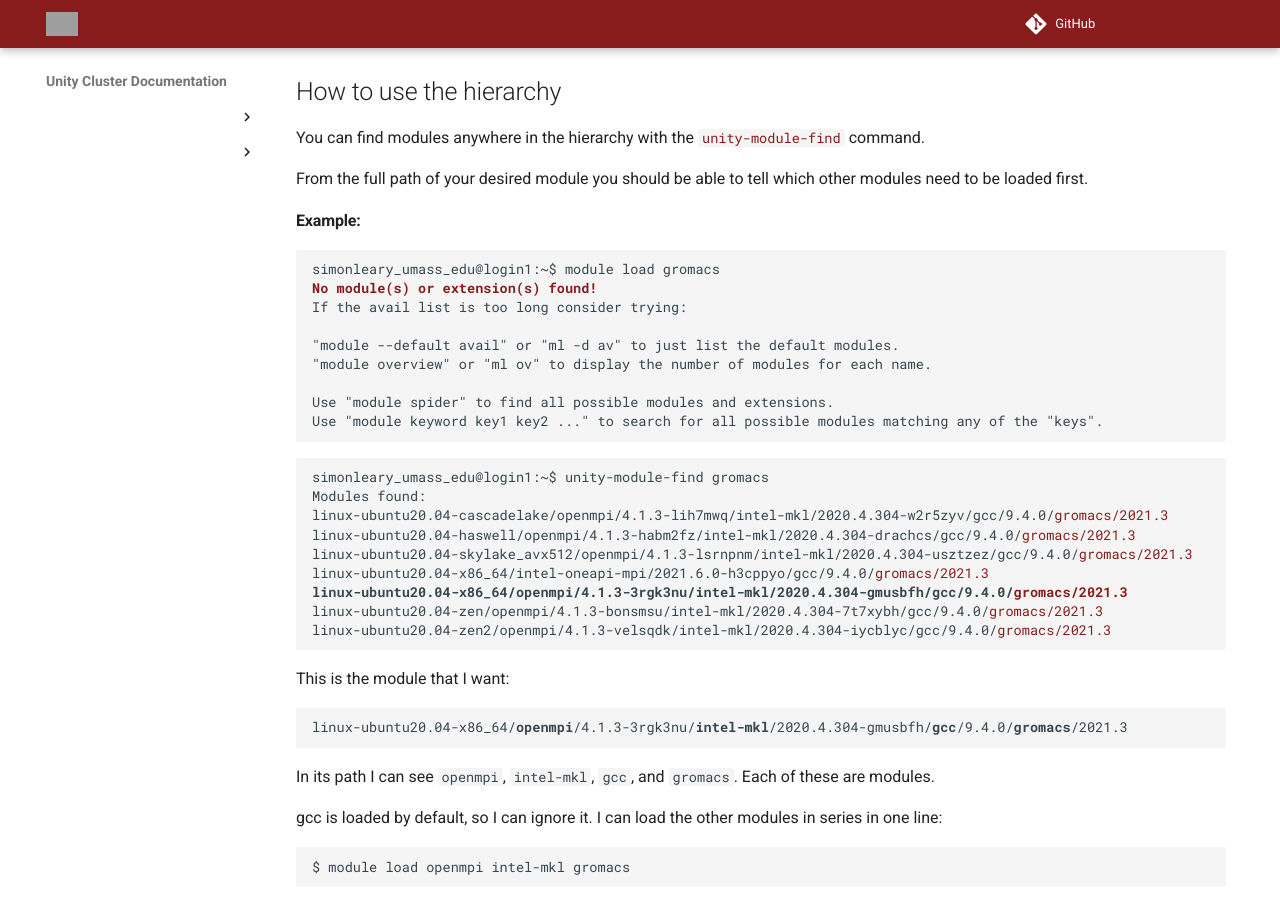
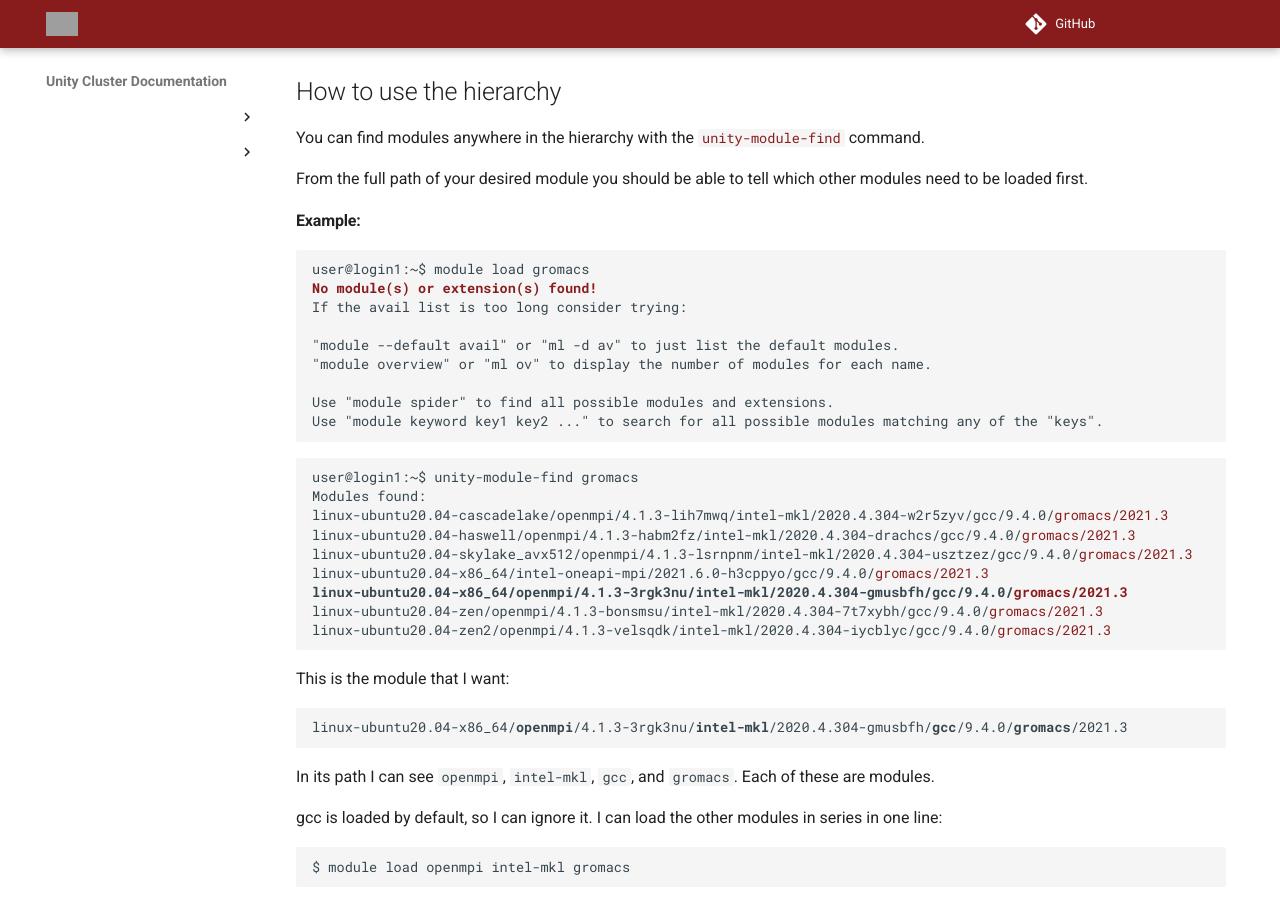
Before and after one commit to UMass-RC/unity-docs, an MkDocs documentation site: the page built from docs/modules/hierarchy.md, in a window 1280 px wide and 900 px high, scrolled down 2231 px. Built offline with MkDocs 1.6.1 and Material for MkDocs 9.7.7, drawn with Linux system fonts in a browser that asks for light colours; comment, search, counter and statistics services are not loaded; grey boxes are pictures that could not be loaded.

Commit message:
remove username

```diff
--- a/docs/modules/hierarchy.md
+++ b/docs/modules/hierarchy.md
@@ -104,7 +104,7 @@ You can find modules anywhere in the hierarchy with the <red>`unity-module-find`
 From the full path of your desired module you should be able to tell which other modules need to be loaded first.
 
 #### Example: ####
-<pre><code>simonleary_umass_edu@login1:~$ module load gromacs
+<pre><code>user@login1:~$ module load gromacs
 <strong><red>No module(s) or extension(s) found!</red></strong>
 If the avail list is too long consider trying:
 
@@ -115,7 +115,7 @@ Use "module spider" to find all possible modules and extensions.
 Use "module keyword key1 key2 ..." to search for all possible modules matching any of the "keys".
 </code></pre>
 
-<pre><code>simonleary_umass_edu@login1:~$ unity-module-find gromacs
+<pre><code>user@login1:~$ unity-module-find gromacs
 Modules found:
 linux-ubuntu20.04-cascadelake/openmpi/4.1.3-lih7mwq/intel-mkl/2020.4.304-w2r5zyv/gcc/9.4.0/<red>gromacs/2021.3</red>
 linux-ubuntu20.04-haswell/openmpi/4.1.3-habm2fz/intel-mkl/2020.4.304-drachcs/gcc/9.4.0/<red>gromacs/2021.3</red>
```
